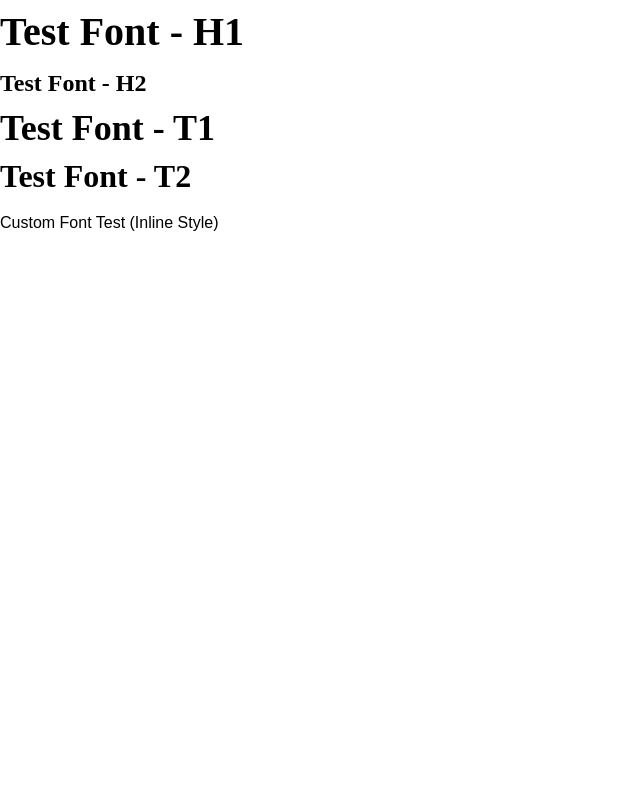
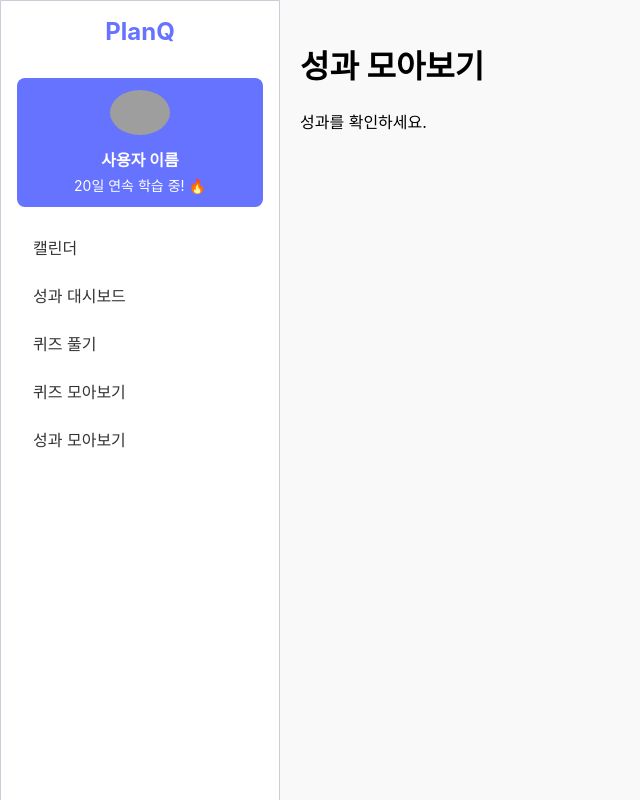
Before and after one commit to Scheduler-prj/front-end, a React (Create React App) app: page /result in a window 1280 px wide. Shown: the top 800 px of the page, without its empty margins (0-640 px from the left). Built offline with nearby package versions, Linux system fonts and the light colour scheme; grey boxes are pictures that could not be loaded.

Commit message:
[#3] Feat : 기본적인 라우터 적용
네비바, 라우터 설정해서 각 페이지별로 이동하도록 기능구현

```diff
--- a/package.json
+++ b/package.json
@@ -12,6 +12,7 @@
     "@types/react-dom": "^18.0.0",
     "react": "^19.0.0",
     "react-dom": "^19.0.0",
+    "react-router-dom": "^7.0.2",
     "react-scripts": "5.0.1",
     "styled-components": "^6.1.13",
     "typescript": "^4.4.2",
--- a/src/App.tsx
+++ b/src/App.tsx
@@ -1,35 +1,10 @@
-// import React from 'react';
-//
-// const App = () => {
-//     return (
-//         <div>
-//           test
-//         </div>
-//     );
-// };
-//
-// export default App;
-
 import React from "react";
-import {GlobalStyle} from "./styles/GlobalStyle";
-import { H1, H2, T1, T2 } from "./styles/Typography";
+import { RouterProvider } from "react-router-dom";
+import { router } from "./router/router";
 
 const App = () => {
     return (
-        <>
-            {/* Global Style 적용 */}
-            <GlobalStyle />
-            <div>
-                {/* Typography 컴포넌트로 폰트 테스트 */}
-                <H1>Test Font - H1</H1>
-                <H2>Test Font - H2</H2>
-                <T1>Test Font - T1</T1>
-                <T2>Test Font - T2</T2>
-                <p style={{ fontFamily: "'Pretendard', Arial, sans-serif" }}>
-                    Custom Font Test (Inline Style)
-                </p>
-            </div>
-        </>
+        <RouterProvider router={router} />
     );
 };
 
--- /dev/null
+++ b/src/component/Layout.tsx
@@ -0,0 +1,27 @@
+import { Outlet } from "react-router-dom";
+import { NavigationBar } from "./NavigationBar";
+import styled from "styled-components";
+
+const AppWrapper = styled.div`
+  display: flex;
+  height: 100vh;
+`;
+
+const MainContent = styled.div`
+  flex: 1;
+  padding: 20px;
+  background-color: #f9f9f9;
+`;
+
+const Layout = () => {
+    return (
+        <AppWrapper>
+            <NavigationBar />
+            <MainContent>
+                <Outlet />
+            </MainContent>
+        </AppWrapper>
+    );
+};
+
+export default Layout;
--- /dev/null
+++ b/src/component/NavigationBar.tsx
@@ -0,0 +1,38 @@
+import React from "react";
+import {useNavigate} from "react-router-dom";
+import {NavWrapper, Logo, MenuList, MenuItem, UserCard} from "../styles/layout/NavigationBar.styles";
+
+const menus = [
+    { name: "캘린더", path: "/calendar" },
+    { name: "성과 대시보드", path: "/dashboard" },
+    { name: "퀴즈 풀기", path: "/quiz" },
+    { name: "퀴즈 모아보기", path: "/quiz-list" },
+    { name: "성과 모아보기", path: "/result" },
+];
+
+export const NavigationBar = () => {
+    const navigate = useNavigate();
+
+    return (
+        <NavWrapper>
+            <Logo>PlanQ</Logo>
+            <UserCard>
+                <img
+                    src="/path/to/profile-image.jpg"
+                    alt="User"
+                    width="60"
+                    style={{ borderRadius: "50%" }}
+                />
+                <div className="user-name">사용자 이름</div>
+                <div className="streak">20일 연속 학습 중! 🔥</div>
+            </UserCard>
+            <MenuList>
+                {menus.map((menu, idx) => (
+                    <MenuItem key={idx} onClick={() => navigate(menu.path)}>
+                        <span>{menu.name}</span>
+                    </MenuItem>
+                ))}
+            </MenuList>
+        </NavWrapper>
+    );
+};
--- /dev/null
+++ b/src/pages/calendar/CalendarPage.tsx
@@ -0,0 +1,10 @@
+import React from "react";
+
+export const CalendarPage = () => {
+    return (
+        <div>
+            <h1>캘린더 페이지</h1>
+            <p>여기에 캘린더 기능을 구현하세요.</p>
+        </div>
+    );
+};
--- /dev/null
+++ b/src/pages/dashboard/DashboardPage.tsx
@@ -0,0 +1,10 @@
+import React from "react";
+
+export const DashboardPage = () => {
+    return (
+        <div>
+            <h1>성과 대시보드</h1>
+            <p>성과를 한눈에 확인할 수 있는 대시보드입니다.</p>
+        </div>
+    );
+};
--- /dev/null
+++ b/src/pages/quiz-list/QuizListPage.tsx
@@ -0,0 +1,10 @@
+import React from "react";
+
+export const QuizListPage = () => {
+    return (
+        <div>
+            <h1>퀴즈 모아보기</h1>
+            <p>모든 퀴즈를 한곳에서 확인하세요!</p>
+        </div>
+    );
+};
--- /dev/null
+++ b/src/pages/results/ResultPage.tsx
@@ -0,0 +1,10 @@
+import React from "react";
+
+export const ResultPage = () => {
+    return (
+        <div>
+            <h1>성과 모아보기</h1>
+            <p>성과를 확인하세요.</p>
+        </div>
+    );
+};
--- /dev/null
+++ b/src/pages/solve-quiz/QuizPage.tsx
@@ -0,0 +1,10 @@
+import React from "react";
+
+export const QuizPage = () => {
+    return (
+        <div>
+            <h1>퀴즈 풀기</h1>
+            <p>퀴즈를 풀어보세요!</p>
+        </div>
+    );
+};
--- /dev/null
+++ b/src/router/router.js
@@ -0,0 +1,67 @@
+import React, {Suspense} from "react";
+import {createBrowserRouter} from "react-router-dom";
+import {NamedLazy} from '../utils/NamedLazy';
+import Layout from "../component/Layout";
+
+// 동적으로 로드할 페이지
+const Calendar = NamedLazy(() => import("../pages/calendar/CalendarPage"), "CalendarPage");
+const QuizList = NamedLazy(() => import("../pages/quiz-list/QuizListPage"), "QuizListPage");
+const Dashboard = NamedLazy(() => import("../pages/dashboard/DashboardPage"), "DashboardPage");
+const Result = NamedLazy(() => import("../pages/results/ResultPage"), "ResultPage");
+const Quiz = NamedLazy(() => import("../pages/solve-quiz/QuizPage"), "QuizPage");
+
+export const router = createBrowserRouter([
+    {
+        element : <Layout/>,
+        children : [
+            {
+                path : "/",
+                element : (
+                    <Suspense fallback={<div>Loading...</div>}>
+                        <Calendar/>
+                    </Suspense>
+                )
+            },
+            {
+                path : "calendar",
+                element : (
+                    <Suspense fallback={<div>Loading...</div>}>
+                        <Calendar/>
+                    </Suspense>
+                )
+            },
+            {
+                path : "quiz-list",
+                element : (
+                    <Suspense fallback={<div>Loading...</div>}>
+                        <QuizList/>
+                    </Suspense>
+                )
+            },
+            {
+                path : "dashboard",
+                element : (
+                    <Suspense fallback={<div>Loading...</div>}>
+                        <Dashboard/>
+                    </Suspense>
+                )
+            },
+            {
+                path : "result",
+                element : (
+                    <Suspense fallback={<div>Loading...</div>}>
+                        <Result/>
+                    </Suspense>
+                )
+            },
+            {
+                path : "quiz",
+                element : (
+                    <Suspense fallback={<div>Loading...</div>}>
+                        <Quiz/>
+                    </Suspense>
+                )
+            },
+        ]
+    }
+])
--- /dev/null
+++ b/src/styles/layout/NavigationBar.styles.tsx
@@ -0,0 +1,64 @@
+import styled from "styled-components";
+
+export const NavWrapper = styled.div`
+  width: 280px;
+  height: 1053px;
+  background-color: #FFFFFF; /* 배경색 */
+  border: 1px solid #CACCD7; /* 테두리 색상 */
+  border-radius: 0px 0px 40px 0px; /* 둥근 모서리 */
+  box-shadow: 1px 1px 20px 0px rgba(0, 0, 0, 0.04); /* 그림자 */
+  display: flex;
+  flex-direction: column;
+  padding: 16px; /* 전체 여백 */
+  box-sizing: border-box;
+`;
+
+export const Logo = styled.div`
+  display: flex;
+  align-items: center;
+  justify-content: center;
+  margin-bottom: 32px;
+  font-size: 1.5rem;
+  font-weight: bold;
+  color: #6673FF; /* Primary 색상 */
+`;
+
+export const MenuList = styled.ul`
+  list-style: none;
+  padding: 0;
+  margin: 0;
+`;
+
+export const MenuItem = styled.li<{ active?: boolean }>`
+  display: flex;
+  align-items: center;
+  gap: 8px;
+  padding: 12px 16px;
+  border-radius: 8px;
+  cursor: pointer;
+  color: ${(props) => (props.active ? "#6673FF" : "#333333")};
+  background-color: ${(props) => (props.active ? "#F5F5FA" : "transparent")};
+
+  &:hover {
+    background-color: #F0F1FF;
+  }
+`;
+
+export const UserCard = styled.div`
+  background-color: #6673FF; /* Primary 색상 */
+  color: #FFFFFF;
+  border-radius: 8px;
+  padding: 12px;
+  text-align: center;
+  margin-bottom: 16px;
+
+  .user-name {
+    font-weight: bold;
+    margin-top: 8px;
+  }
+
+  .streak {
+    font-size: 0.875rem;
+    margin-top: 4px;
+  }
+`;
--- /dev/null
+++ b/src/utils/NamedLazy.tsx
@@ -0,0 +1,13 @@
+import React, { lazy } from "react";
+
+// namedLazy: named export 를 지원하는 lazy 함수
+export function NamedLazy<T extends Record<string, React.ComponentType<any>>>(
+    factory: () => Promise<T>,
+    exportName: keyof T
+) {
+    return lazy(() =>
+        factory().then((module) => ({
+            default: module[exportName],
+        }))
+    );
+}
```
Also changed, not shown: 1 other file (tests, documents, lock files or other folders).
